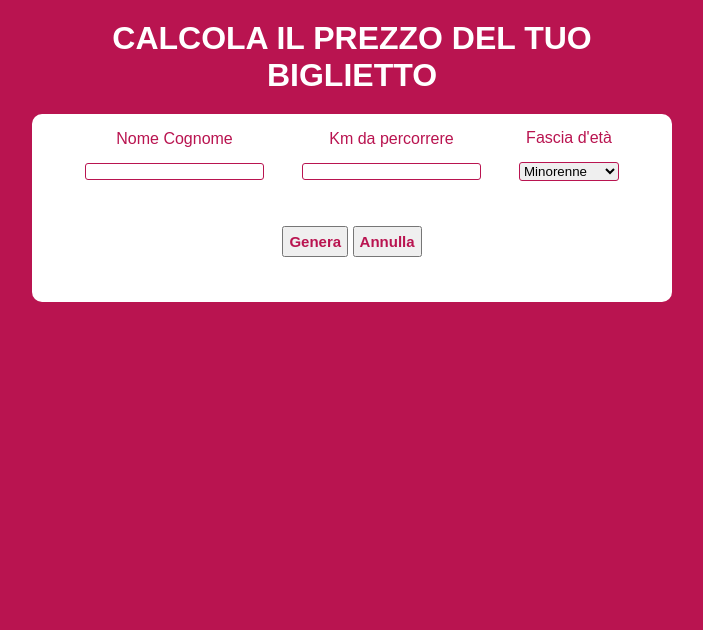
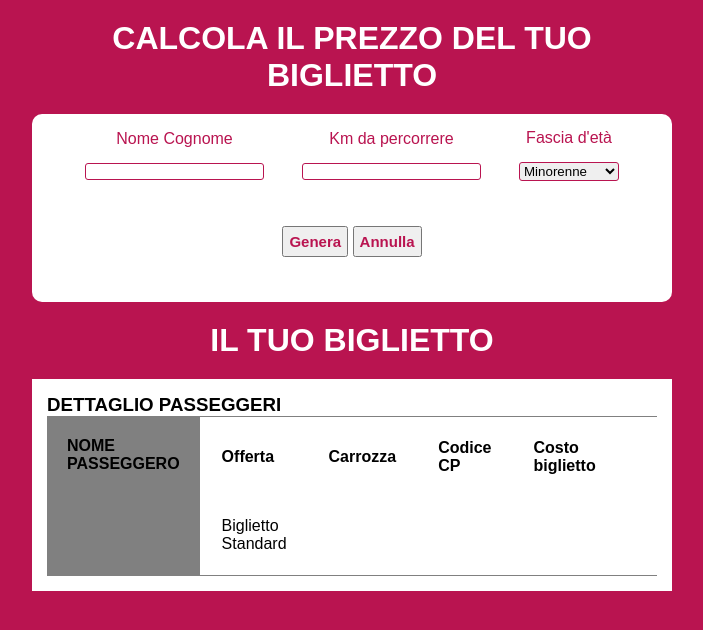
Before and after one commit to AngelaDeP/js-biglietto-treno-form, a plain HTML site: page index.html in a window 1280 px wide. Shown: the whole page, without its empty margins (288-991 px from the left). Drawn offline with Linux system fonts and the light colour scheme.

Commit message:
creazione parte biglietto

```diff
--- a/index.html
+++ b/index.html
@@ -16,7 +16,7 @@
 
         <div id="top-part">
 
-            <div class="flex">
+            <div class="top-flex">
 
                 <div>
 
@@ -28,7 +28,7 @@
                 <div>
 
                     <span>Km da percorrere</span><br>
-                    <input class="ms_border" type="number" id="km">
+                    <input class="ms_border" min="0" type="number" id="km">
 
                 </div>
 
@@ -57,6 +57,44 @@
 
         <div id="bottom-part">
 
+            <h1>IL TUO BIGLIETTO</h1>
+
+            <div class="bottom-content">
+                <h3>DETTAGLIO PASSEGGERI</h3>
+
+                <div class="ms_bt-border bottom-flex">
+
+                    <div class="bt-left">
+                        NOME PASSEGGERO
+                        <br>
+                        <span></span>
+                    </div>
+
+                    <div class="bt-right">
+                        <table>
+                            <tr>
+                                <th>Offerta</th>
+                                <th>Carrozza</th>
+                                <th>Codice CP</th>
+                                <th>Costo biglietto</th>
+                            </tr>
+                            <tr>
+                                <td>Biglietto Standard</td>
+                                <td>
+                                    <span></span>
+                                </td>
+                                <td>
+                                    <span></span>
+                                </td>
+                                <td>
+                                    <span></span>
+                                </td>
+                            </tr>
+                          </table>
+                    </div>
+                </div>
+            </div>
+
         </div>
 
     </main>
--- a/style.css
+++ b/style.css
@@ -1,3 +1,5 @@
+/*Regole generali*/
+
 * {
     margin: 0;
     padding: 0;
@@ -17,8 +19,10 @@ html {
 
 .container h1 {
     color: #fff;
-    margin-bottom: 20px;
+    margin: 20px 0px;
 }
+
+/*Regole parte inserimento dati*/
 
 #top-part {
     background-color: #fff;
@@ -32,7 +36,7 @@ html {
     margin: 15px 0px;
 }
 
-.flex {
+.top-flex {
     display: flex;
     align-items: center;
     justify-content: space-evenly;
@@ -52,3 +56,38 @@ html {
     padding: 5px;
     color: #B91450;
 }
+
+/*Regole parte biglietto*/
+
+.bottom-content {
+    text-align: left;
+    background-color: #fff;
+    padding: 15px;
+}
+
+.bottom-flex {
+    display: flex;
+}
+
+.bt-left {
+    background-color: #808080;
+    padding: 20px;
+    font-weight: bold;
+}
+
+.ms_bt-border {
+    border-top: 1px solid #808080;
+    border-bottom: 1px solid #808080;
+}
+
+.bt-right table {
+    padding: 20px;
+}
+
+.bt-right th,td {
+    padding-right: 40px;
+}
+
+.bt-right th {
+    padding-bottom: 40px;
+}
```
